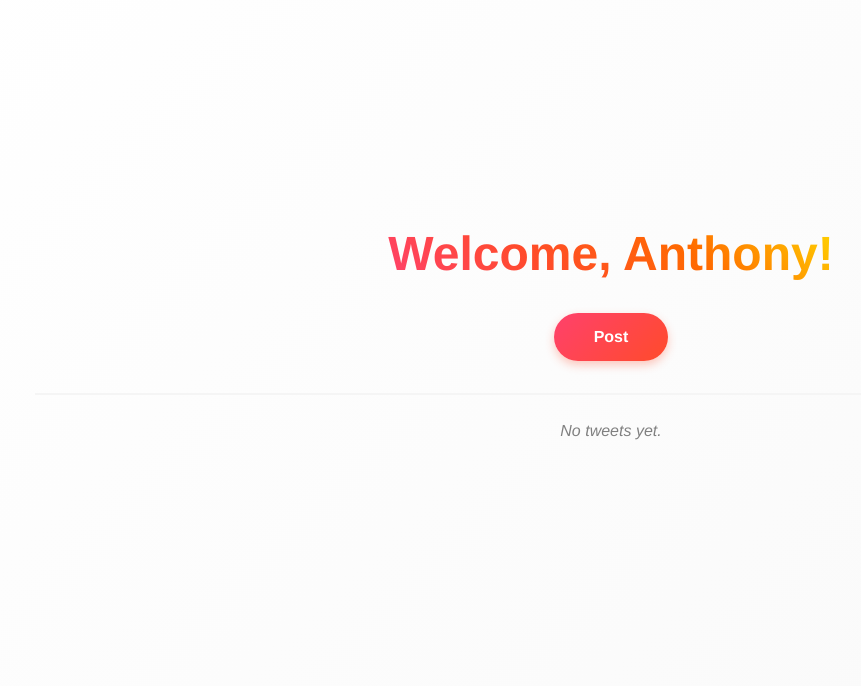
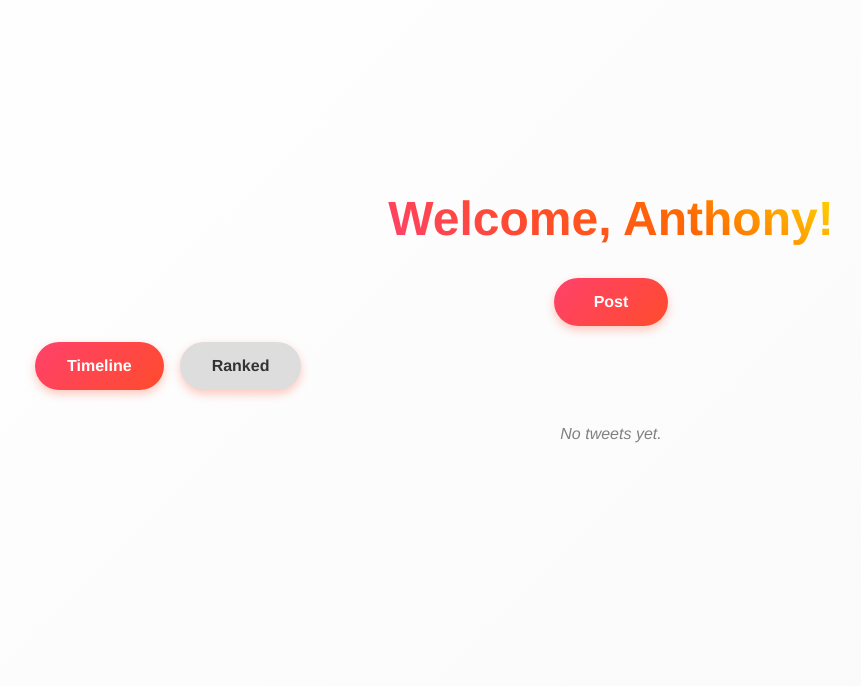
Before and after one commit to JospinJudes/hello-python-ci, a Flask app: page /profile in a window 1280 px wide. Shown: the part 132-818 px from the top of the page, without its empty margins (29-890 px from the left). Run offline with Flask 3, Linux system fonts and the light colour scheme; a user stored in the database is signed in.

Commit message:
Ajout du tri Timeline/ranked sur profile

```diff
--- a/flask_auth/project/main.py
+++ b/flask_auth/project/main.py
@@ -15,11 +15,21 @@ def index():
 @main.route('/profile')
 @login_required
 def profile():
-    # récupère les tweets de l'utilisateur connecté, triés par date décroissante
-    tweets = current_user.tweets.order_by(Tweet.timestamp.desc()).all()
-    return render_template('profile.html', name=current_user.name, tweets=tweets)
+    sort = request.args.get('sort', 'timeline')
+    if sort == 'ranked':
+        # tri par nombre de likes décroissant
+        tweets = (Tweet.query
+                  .filter_by(user_id=current_user.id)
+                  .order_by(Tweet.likes.desc())
+                  .all())
+    elif sort == 'timeline' :
+        # tri chronologique (timeline)
+        tweets = (Tweet.query
+                  .filter_by(user_id=current_user.id)
+                  .order_by(Tweet.timestamp.desc())
+                  .all())
+    return render_template('profile.html', name=current_user.name, tweets=tweets, sort = sort)
 
-#####AJOUT POST
 @main.route('/tweet', methods=['GET', 'POST'])
 @login_required
 def tweet():
--- a/flask_auth/project/templates/profile.html
+++ b/flask_auth/project/templates/profile.html
@@ -17,8 +17,9 @@
     {% endif %}
     {% endwith %}
 
-    <!-- Centered Post Tweet Button -->
-    <div class="has-text-centered" style="margin-bottom: 2rem;">
+<div style="position: relative; margin-bottom: 2rem; text-align: center;">
+<!-- Bouton Post, centré-->
+<div style="text-align: center; margin-bottom: 1rem;">
     <a href="{{ url_for('main.tweet') }}" class="navbar-button"
        style="display: inline-flex; align-items: center; justify-content: center; text-align: center;
               padding: 0.75rem 2.5rem; font-weight: 600; font-size: 1rem; border-radius: 25px;
@@ -27,7 +28,26 @@
     </a>
 </div>
 
-    <hr>
+<!-- Ligne 2 : Boutons Timeline et Ranked à gauche -->
+<div style="display: flex; gap: 1rem; align-items: center; margin-bottom: 2rem;">
+    <a href="{{ url_for('main.profile', sort='timeline') }}" class="navbar-button"
+       style="display: inline-flex; align-items: center; justify-content: center; text-align: center;
+              padding: 0.75rem 2rem; font-weight: 600; font-size: 1rem; border-radius: 25px;
+              box-shadow: 0 4px 10px rgba(255, 75, 43, 0.3);
+              background: {% if sort == 'timeline' %}linear-gradient(135deg, #ff416c, #ff4b2b){% else %}#ddd{% endif %};
+              color: {% if sort == 'timeline' %}white{% else %}#333{% endif %};">
+        Timeline
+    </a>
+
+    <a href="{{ url_for('main.profile', sort='ranked') }}" class="navbar-button"
+       style="display: inline-flex; align-items: center; justify-content: center; text-align: center;
+              padding: 0.75rem 2rem; font-weight: 600; font-size: 1rem; border-radius: 25px;
+              box-shadow: 0 4px 10px rgba(255, 75, 43, 0.3);
+              background: {% if sort == 'ranked' %}linear-gradient(135deg, #ff416c, #ff4b2b){% else %}#ddd{% endif %};
+              color: {% if sort == 'ranked' %}white{% else %}#333{% endif %};">
+        Ranked
+    </a>
+</div>
 
     <!-- Recent tweets -->
     {% if tweets %}
```
Lines whose indentation alone changed are shown as unchanged.
